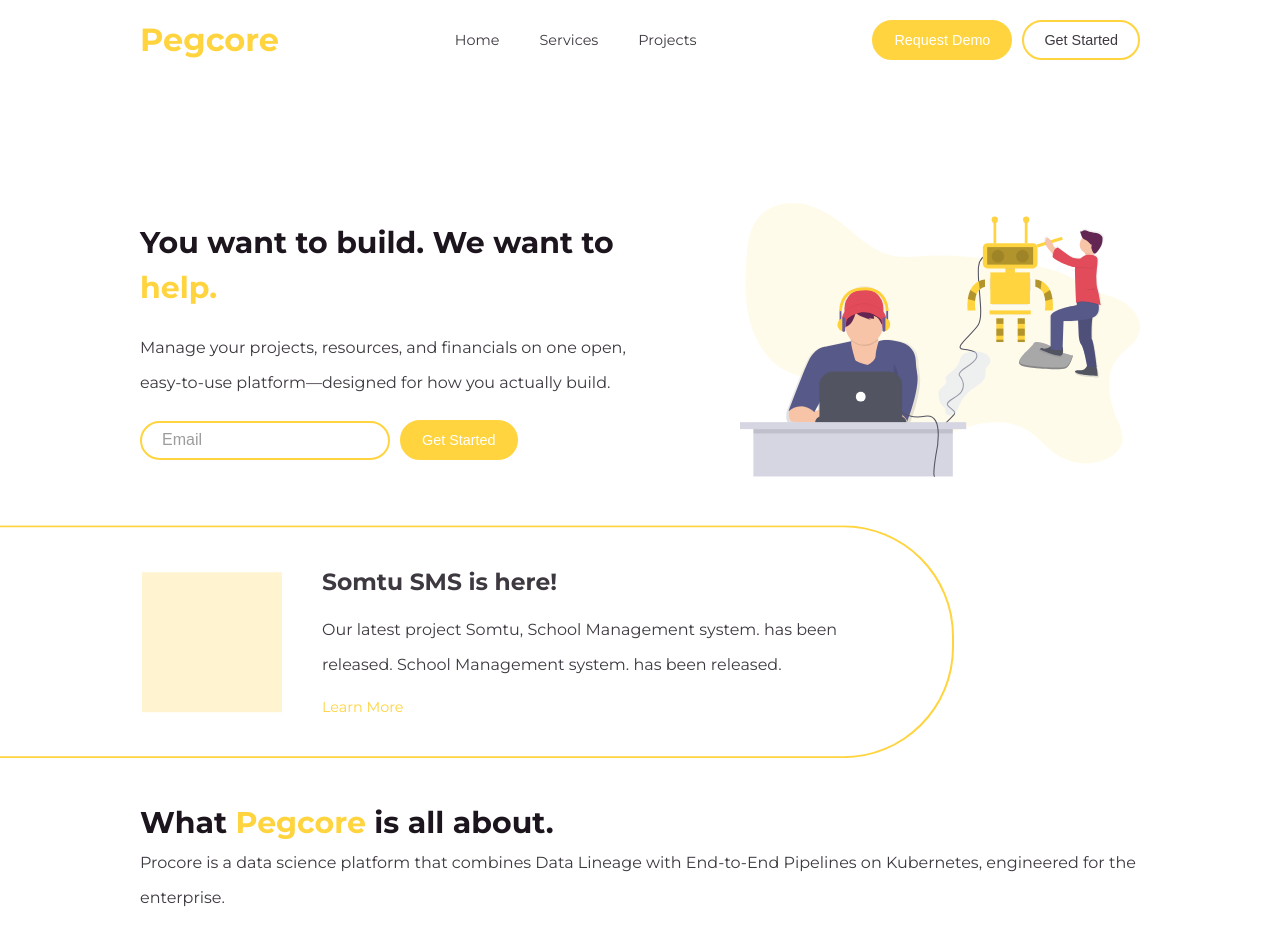
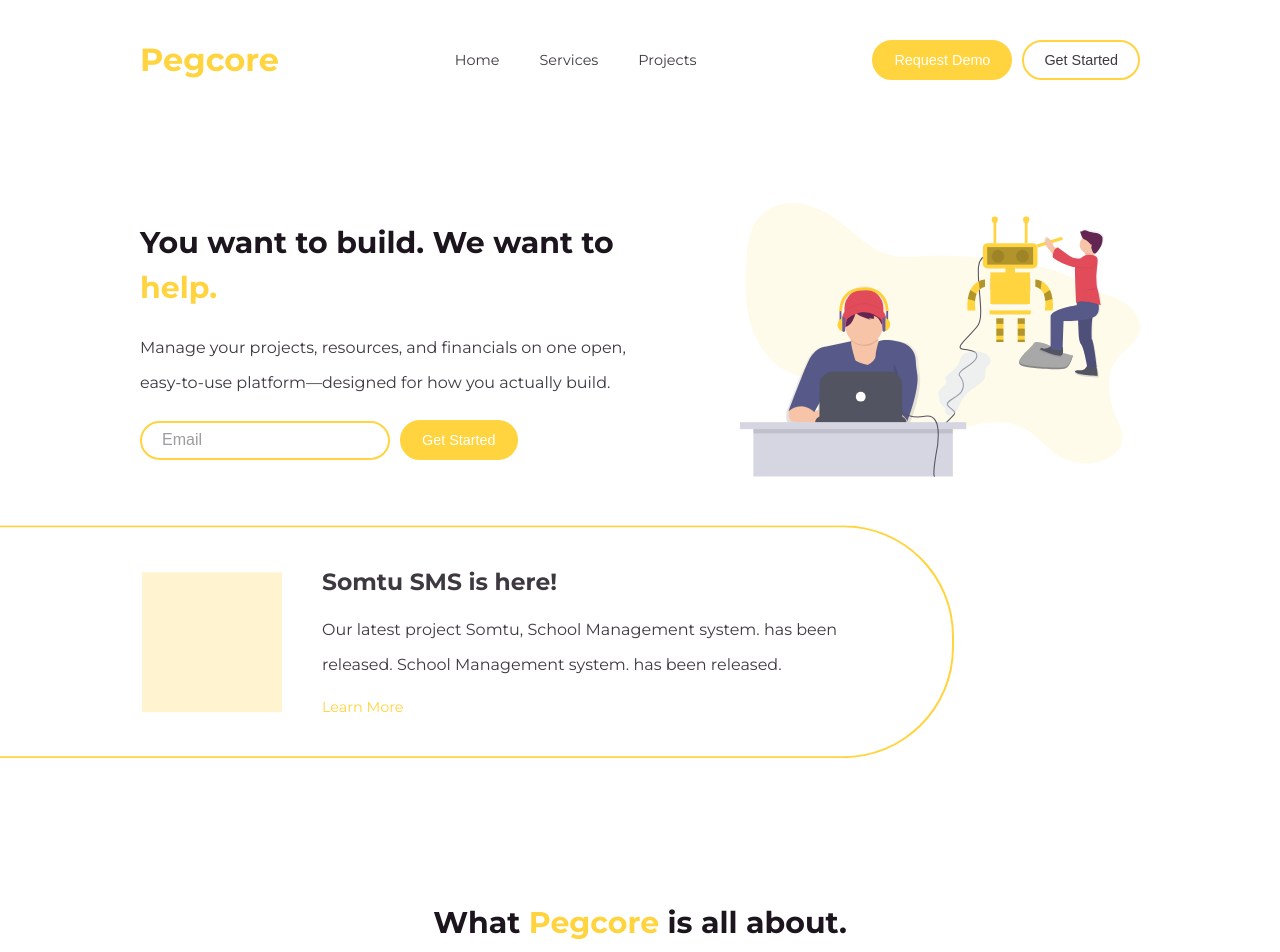
Before and after one commit to nepali-prabhat/landing, a React (Create React App) app: page / in a window 1280 px wide. Shown: the top 952 px of the page. Built offline with nearby package versions, Linux system fonts and the light colour scheme.

Commit message:
service desc

```diff
--- a/src/App.css
+++ b/src/App.css
@@ -39,6 +39,7 @@
   justify-content: space-between;
   z-index: 1000;
   padding: 20px 0px;
+  padding-top: 40px;
   /* background: white; */
 }
 @media screen and (max-width: 1000px){
@@ -203,3 +204,20 @@
     text-align: center;
   }
 }
+
+.sec-desc{
+  display: flex;
+  flex-flow: column;
+  align-items: center;
+  justify-content: center;
+  padding-top: 100px;
+}
+.sec-desc > *{
+  text-align: center;
+}
+.sec-desc h1{
+  margin-bottom: var(--gap);
+}
+.sec-desc p{
+  max-width: 550px;
+}
--- a/src/App.js
+++ b/src/App.js
@@ -62,7 +62,7 @@
       <section className="services">
         <div className="sec-desc">
           <h1>What <span className="highlight"> Pegcore </span> is all about.</h1>
-          <p className="txt">Procore is a data science platform that combines Data Lineage with End-to-End Pipelines on Kubernetes, engineered for the enterprise.</p>
+          <p className="txt">Procore is a data science platform that combines Data Lineage with End-to-End Pipelines on Kubernetes, engineered for science platform that  the enterprise.</p>
         </div>
       </section>
     </div>
```
